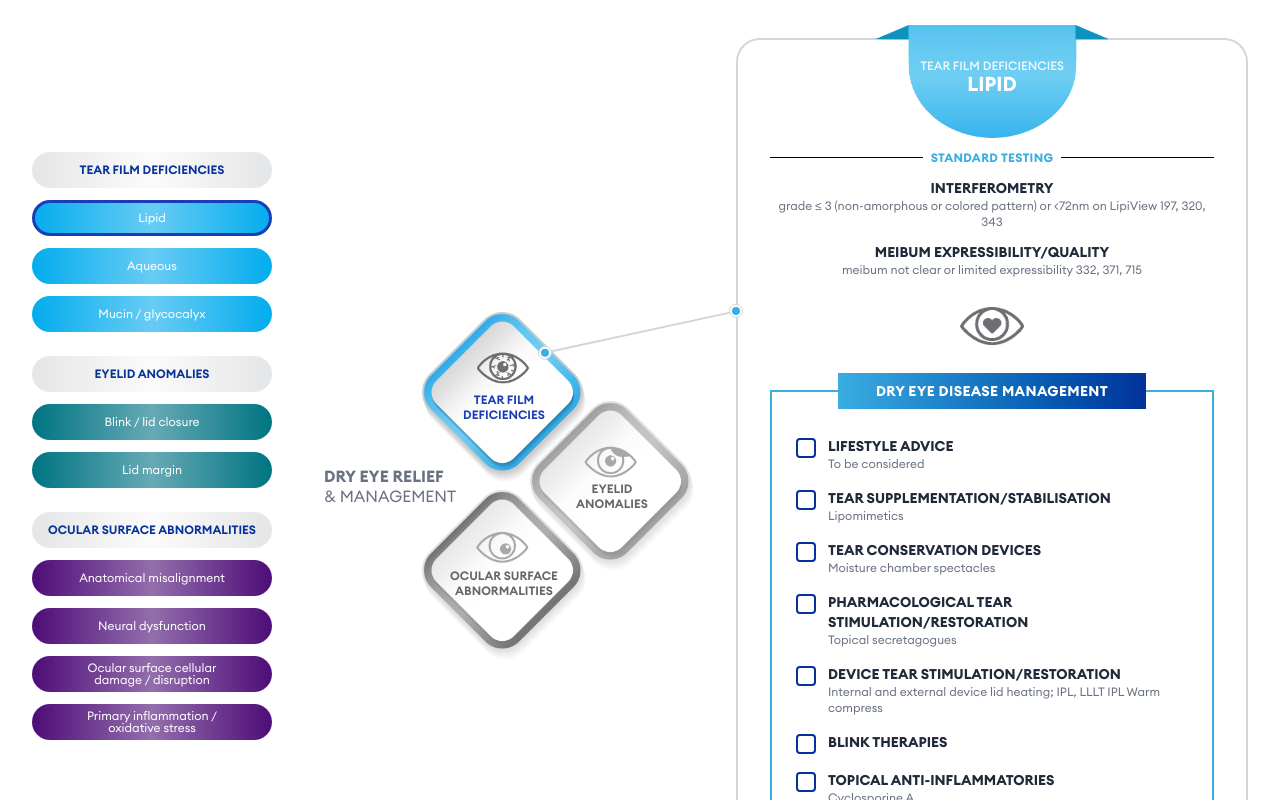
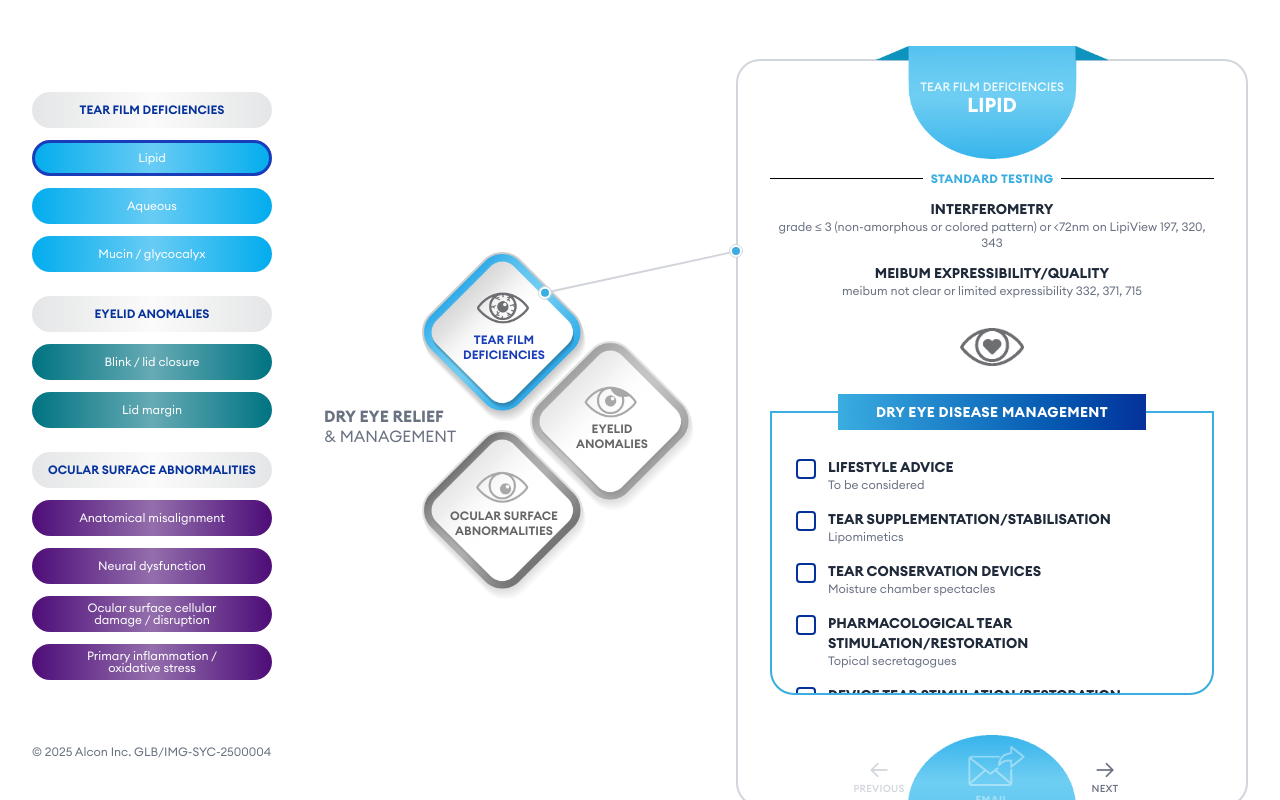
Before and after one commit to razorkode/subtype-tool, a Vue app: page / in a window 1280 px wide. Both pictures are taken after a click on the button "Lipid". Built offline with nearby package versions, Linux system fonts and the light colour scheme.

Commit message:
fixed height and disabled email button til option checked

```diff
--- a/src/components/ManagementSection.vue
+++ b/src/components/ManagementSection.vue
@@ -76,7 +76,7 @@ const hasSubOptions = (item) => {
             </div>
 
             <!-- Checkbox items -->
-            <div class="space-y-2 p-6 pt-10">
+            <div class="space-y-2 p-6 pt-10 max-h-[280px] overflow-y-auto">
                 <template v-for="(item, index) in items" :key="index">
                     <CheckboxItem
                         :checked="item.checked"
--- a/src/components/SubOptionBox.vue
+++ b/src/components/SubOptionBox.vue
@@ -2,7 +2,7 @@
 import ContentBox from '@/components/ContentBox.vue'
 import emailIcon from '@/assets/images/email-icon.png'
 
-defineProps({
+const props = defineProps({
     color: {
         type: String,
         default: 'blue',
@@ -24,12 +24,18 @@ defineProps({
         type: Boolean,
         default: false,
     },
+    disableEmail: {
+        type: Boolean,
+        default: true,
+    },
 })
 
 const emit = defineEmits(['email', 'previous', 'next'])
 
 const handleEmail = () => {
-    emit('email')
+    if (!props.disableEmail) {
+        emit('email')
+    }
 }
 
 const handlePrevious = () => {
@@ -55,7 +61,13 @@ const handleNext = () => {
                 <!-- Email button only - centered in the blue tab -->
                 <button
                     @click="handleEmail"
-                    class="flex cursor-pointer flex-col items-center text-white hover:opacity-80 transition-opacity"
+                    :disabled="disableEmail"
+                    class="flex flex-col items-center text-white transition-opacity"
+                    :class="
+                        disableEmail
+                            ? 'opacity-40 cursor-not-allowed'
+                            : 'cursor-pointer hover:opacity-80'
+                    "
                 >
                     <img :src="emailIcon" alt="Email" class="w-14 h-14 object-contain ml-2" />
                     <span class="text-[10px] font-bold tracking-wider">EMAIL</span>
--- a/src/components/SubOptionPanel.vue
+++ b/src/components/SubOptionPanel.vue
@@ -30,6 +30,9 @@ const testingData = computed(() => clinicalDataStore.getTestingData(props.subcat
 
 // Get management items
 const managementItems = computed(() => clinicalDataStore.getManagementItems(props.subcategoryId))
+
+// Check if email button should be disabled (no checkboxes checked anywhere)
+const isEmailDisabled = computed(() => !clinicalDataStore.hasAnyCheckboxChecked)
 
 // Check visibility
 const isVisible = computed(() => {
@@ -81,6 +84,7 @@ async function handleEmail() {
             :title="config.title"
             :disable-previous="navigationStore.isFirstSubcategory"
             :disable-next="navigationStore.isLastSubcategory"
+            :disable-email="isEmailDisabled"
             @previous="navigationStore.navigatePrevious"
             @next="navigationStore.navigateNext"
             @email="handleEmail"
--- a/src/stores/clinicalData.js
+++ b/src/stores/clinicalData.js
@@ -1,4 +1,4 @@
-import { reactive } from 'vue'
+import { reactive, computed } from 'vue'
 import { defineStore } from 'pinia'
 
 export const useClinicalDataStore = defineStore('clinicalData', () => {
@@ -481,6 +481,23 @@ export const useClinicalDataStore = defineStore('clinicalData', () => {
         return Object.keys(subcategoryConfig)
     }
 
+    // Check if any checkbox is checked across all management items
+    const hasAnyCheckboxChecked = computed(() => {
+        for (const subcategoryId of Object.keys(managementItems)) {
+            const items = managementItems[subcategoryId]
+            for (const item of items) {
+                if (item.checked) return true
+                // Check sub-options if they exist
+                if (item.subOptions) {
+                    for (const subItem of item.subOptions) {
+                        if (subItem.checked) return true
+                    }
+                }
+            }
+        }
+        return false
+    })
+
     return {
         testingData,
         managementItems,
@@ -490,5 +507,6 @@ export const useClinicalDataStore = defineStore('clinicalData', () => {
         getSubcategoryConfig,
         updateManagementItems,
         getAllSubcategoryIds,
+        hasAnyCheckboxChecked,
     }
 })
--- a/src/stores/layout.js
+++ b/src/stores/layout.js
@@ -13,7 +13,7 @@ export const useLayoutStore = defineStore('layout', () => {
     const marginsCalculated = ref(false)
     // Static offset to accommodate the tallest content panel (Lipid)
     // This prevents the layout from jumping when switching between options
-    const contentTopOffset = ref(120)
+    const contentTopOffset = ref(60)
     const containerRef = ref(null)
 
     // Colors for each connector
```
